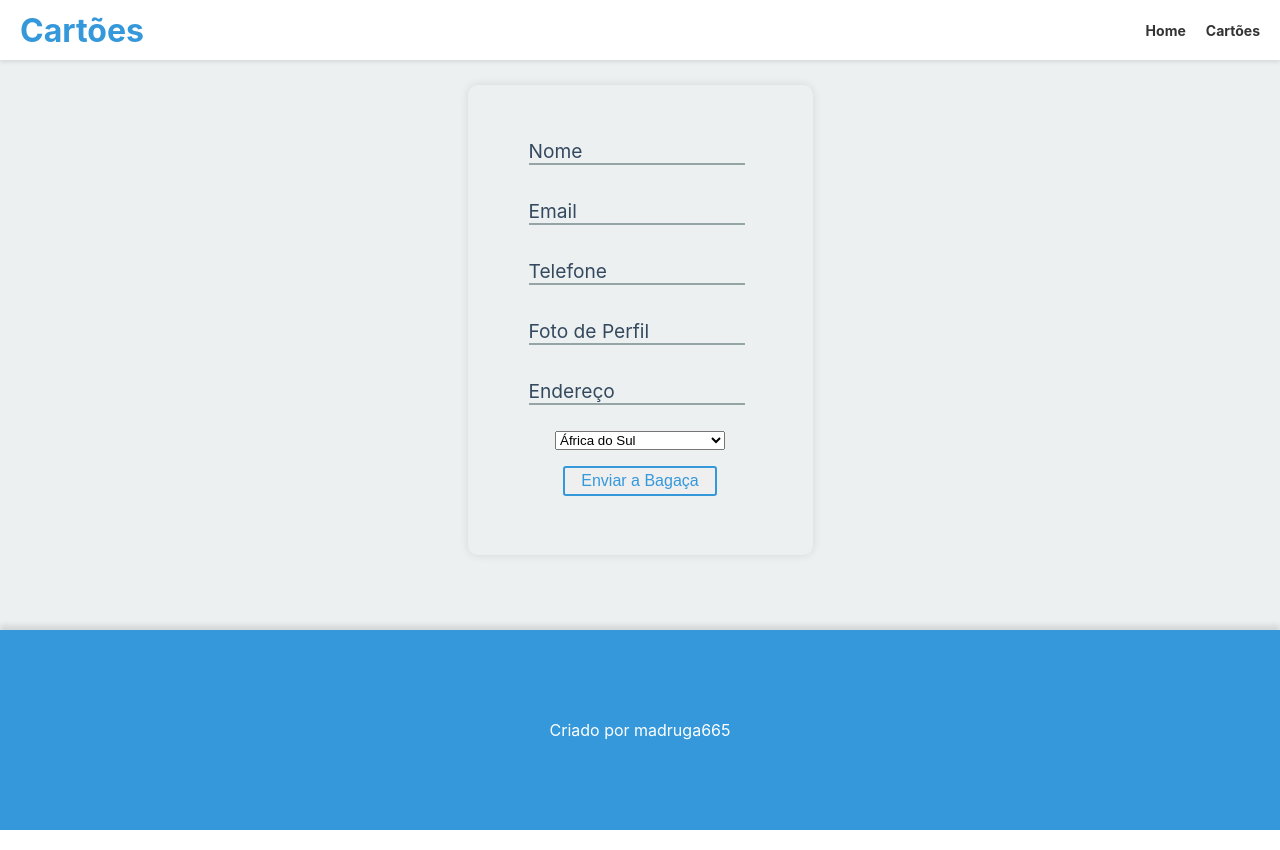
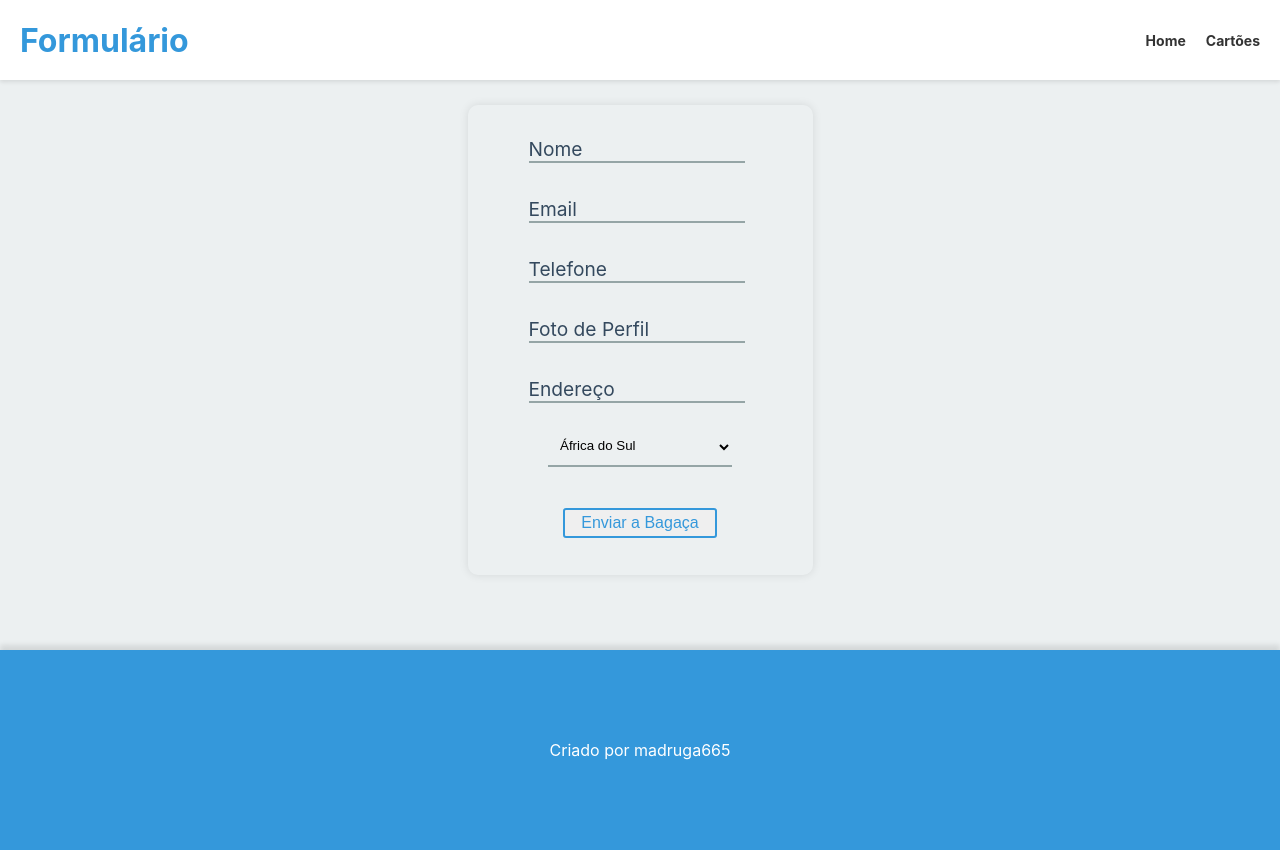
Before and after one commit to madruga665/react-test-app, a React (Create React App) app: page /form in a window 1280 px wide. Built offline with nearby package versions, Linux system fonts and the light colour scheme.

Commit message:
add styled component no InputDropdown

```diff
--- a/src/App.js
+++ b/src/App.js
@@ -2,7 +2,6 @@ import { Routes, Route } from "react-router";
 import Home from "./Pages/Home";
 import CardsPage from "./Pages/CardsPage";
 import FormsPage from "./Pages/FormsPage";
-import Footer from "./components/Footer";
 
 const App = () => {
   return (
--- a/src/Pages/FormsPage/index.jsx
+++ b/src/Pages/FormsPage/index.jsx
@@ -24,7 +24,7 @@ const FormsPage = () => {
   }
   return (
     <div className={styles.FormsPageContainer}>
-      <Header title='Cartões' link1='/' linkTitle1='Home' link2='/cards' linkTitle2='Cartões' />
+      <Header title='Formulário' link1='/' linkTitle1='Home' link2='/cards' linkTitle2='Cartões' />
       <Form handleSubmit={handleSubmit(onSubmit)}>
         <InputField id='name' label='Nome' type='text' register={register} errors={errors} />
         <InputField id='email' label='Email' type='email' register={register} errors={errors} />
--- a/src/components/Header/styles.jsx
+++ b/src/components/Header/styles.js
@@ -8,7 +8,7 @@ export const HeaderContainer = styled.header`
   padding: 0 20px;
   align-items: center;
   width: 100%;
-  height: 60px;
+  height: 80px;
   background-color: #fff;
   box-shadow: 0px 2px 4px rgba(0, 0, 0, 0.1);
   h1 {
--- a/src/components/InputDropdown/index.jsx
+++ b/src/components/InputDropdown/index.jsx
@@ -1,15 +1,16 @@
 import React from "react";
 import data from "../../countries.json";
+import { InputDropdownContainer } from "./styles";
 
 const InputDropdown = ({ register }) => {
   return (
-    <div>
+    <InputDropdownContainer>
       <select {...register("país")}>
         {data.map((item) => (
           <option key={item.id}>{item.name}</option>
         ))}
       </select>
-    </div>
+    </InputDropdownContainer>
   );
 };
 
--- /dev/null
+++ b/src/components/InputDropdown/styles.js
@@ -0,0 +1,17 @@
+import styled from "styled-components";
+import { Colors } from "../../styles/variables";
+
+export const InputDropdownContainer = styled.div`
+  display: flex;
+  justify-content: center;
+  margin-bottom: 25px;
+  width: 90%;
+
+  select {
+    height: 40px;
+    border: none;
+    border-bottom: 2px solid ${Colors.concret};
+    background: transparent;
+    padding: 0.5rem;
+  }
+`;
--- a/src/components/InputDropdown/styles.module.scss
+++ /dev/null
@@ -1,6 +0,0 @@
-.InputDropdown {
-  border: none;
-  border-bottom: 1px solid black;
-  margin-bottom: 25px;
-  width: 100%;
-}
```
